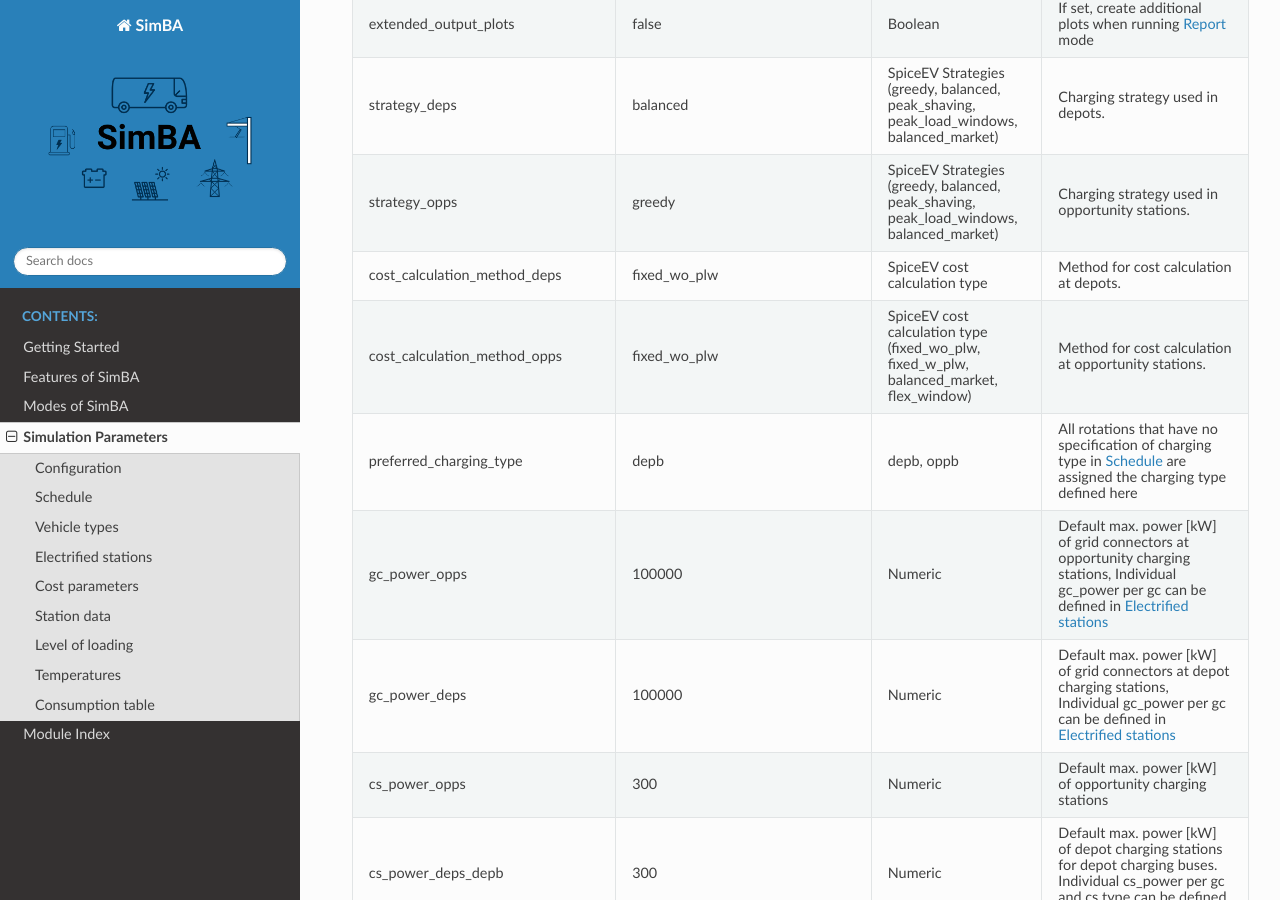
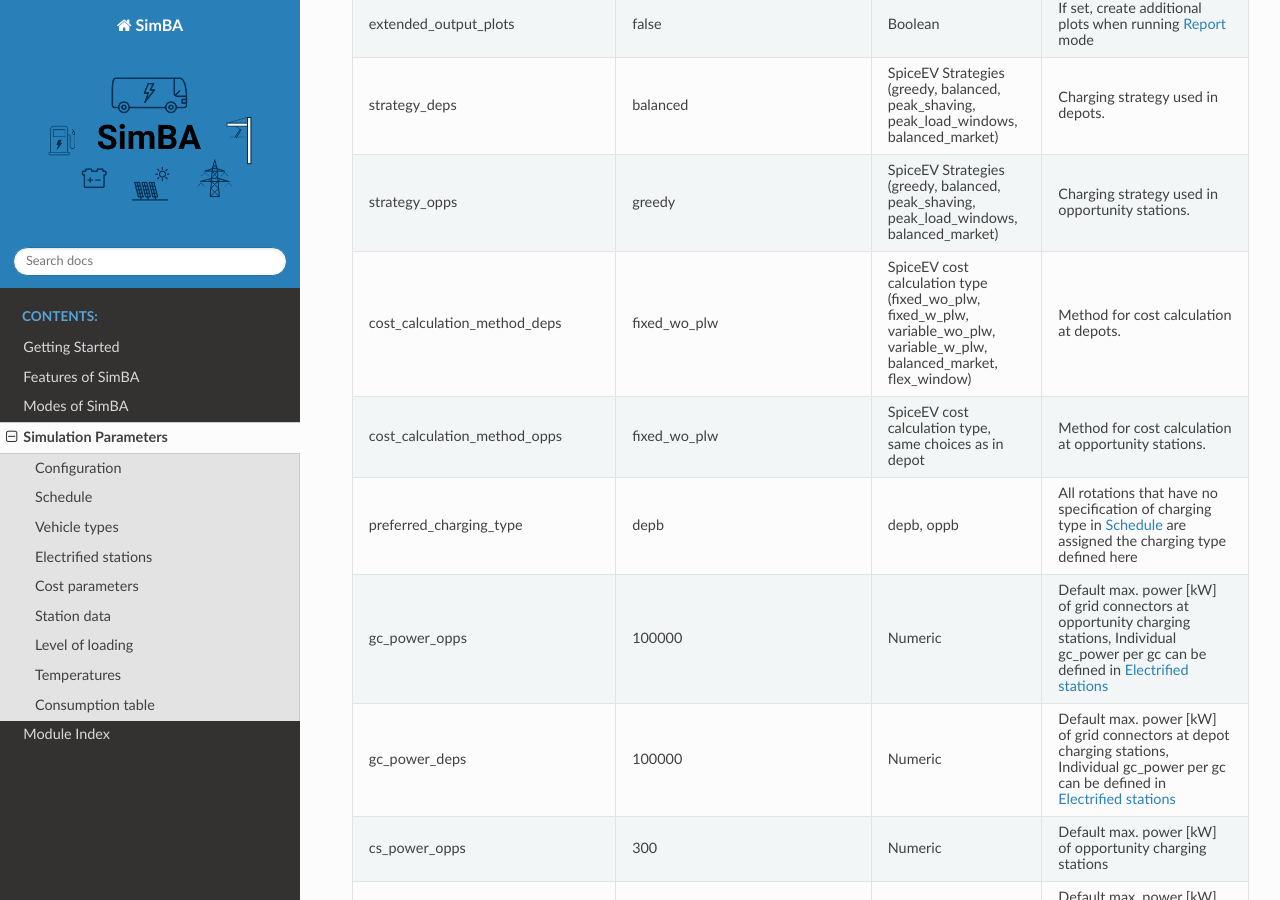
Before and after one commit to rl-institut/SimBA, a Sphinx documentation site: the page built from docs/source/simulation_parameters.rst, in a window 1280 px wide and 900 px high, scrolled down 1668 px. Built offline with Sphinx 7.4.7 and the Read the Docs theme 3.1.0, drawn with Linux system fonts in a browser that asks for light colours.

Commit message:
docs: change cost calc method names

```diff
--- a/docs/source/simulation_parameters.rst
+++ b/docs/source/simulation_parameters.rst
@@ -106,11 +106,11 @@ The example (data/simba.cfg) contains parameter descriptions which are explained
      - Charging strategy used in opportunity stations.
    * - cost_calculation_method_deps
      - fixed_wo_plw
-     - SpiceEV cost calculation type
+     - SpiceEV cost calculation type (fixed_wo_plw, fixed_w_plw, variable_wo_plw, variable_w_plw, balanced_market, flex_window)
      - Method for cost calculation at depots.
    * - cost_calculation_method_opps
      - fixed_wo_plw
-     - SpiceEV cost calculation type (fixed_wo_plw, fixed_w_plw, balanced_market, flex_window)
+     - SpiceEV cost calculation type, same choices as in depot
      - Method for cost calculation at opportunity stations.
    * - preferred_charging_type
      - depb
```
Also changed, not shown: 1 other file.
